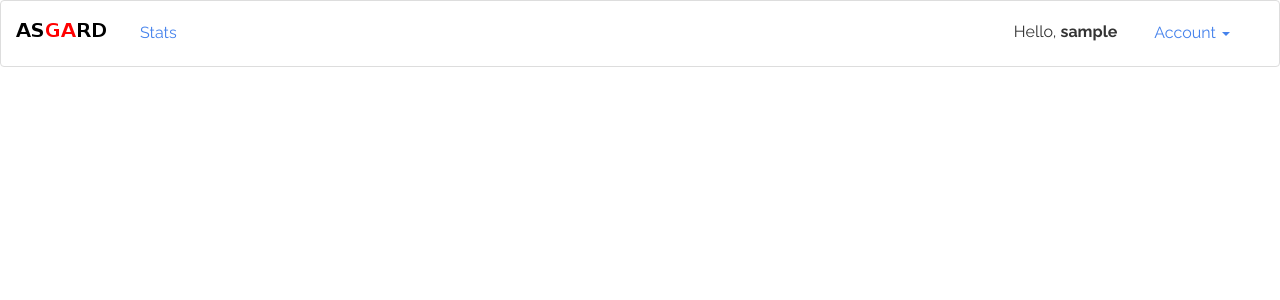
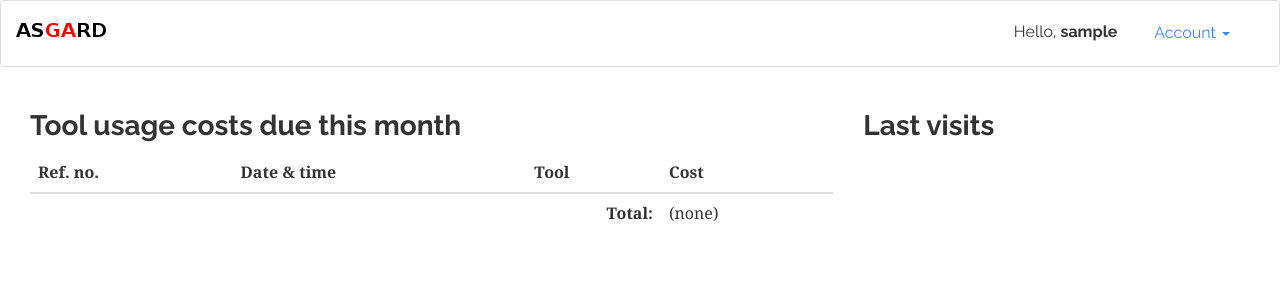
Before and after one commit to festlv/asgard, a Django app: page / in a window 1280 px wide. Shown: the top 300 px of the page. Run offline with Django 3.2, Linux system fonts and the light colour scheme; the visitor is signed in with stand-in values (Sample User, id 1); data that the repository does not hold is empty; parts of the project's set-up code (start-up, migrations or seed data) failed here and were passed over; some libraries are stand-ins or nearby versions.

Commit message:
Adds dashboard in frontend.
Dashboard shows user's due costs this month and last visits.

```diff
--- /dev/null
+++ b/access/managers.py
@@ -0,0 +1,26 @@
+from django.db import models
+
+class ZoneUsageManager(models.Manager):
+
+    def filter_user(self, user):
+        """Return QuerySet filtered by user,"""
+        return self.filter(card__user=user).order_by('-created_datetime')
+
+
+class ToolUsageManager(models.Manager):
+
+    def filter_user_month(self, user, date):
+        """
+        Return QuerySet filtered by user and month,
+        aggregates the sum and displays it.
+        Date should be python's date object.
+
+        Returns a tuple of QuerySet and total usage cost for this QuerySet.
+        """
+
+        qs = self.filter(card__user=user, usage_end__year=date.year,
+                         usage_end__month=date.month)
+
+        total = qs.aggregate(models.Sum('cost'))
+
+        return (qs, total)
--- /dev/null
+++ b/access/templates/access/index.html
@@ -0,0 +1,47 @@
+{% extends "base.html" %}
+{% load staticfiles i18n format_currency %}
+
+{% block body %}
+
+    <div class="container-fluid">
+        <div class="col-md-8">
+            <h3>{% trans "Tool usage costs due this month" %}</h3>
+            <table class="table table-striped">
+                <thead>
+                    <tr>
+                        <th>{% trans "Ref. no." %}</th>
+                        <th>{% trans "Date &amp; time" %}</th>
+                        <th>{% trans "Tool" %}</th>
+                        <th>{% trans "Cost" %}</th>
+                    </tr>
+                    {% for u in tool_usages %}
+
+                    <tr>
+                        <td>{{u.pk}}</td>
+                        <td>{{u.usage_end | date:"SHORT_DATETIME_FORMAT"}}</td>
+                        <td>{{u.tool.title}}</td>
+                        <td>{{u.cost | format_currency}}</td>
+                    </tr>
+                    {% endfor %}
+                    <tr>
+                        <td colspan="3" class="text-right">
+                            <strong>{% trans "Total:" %}</strong></td>
+                        <td>{{tool_usage_total.cost__sum | format_currency}}</td>
+
+            </table>
+
+        </div>
+        <div class="col-md-4">
+            <h3>{% trans "Last visits" %}</h3>
+            <ul class="list-unstyled">
+                {% for e in zone_usages %}
+                    <li>{{e.created_datetime | date:"SHORT_DATETIME_FORMAT" }}</li>
+                {% endfor %}
+            </ul>
+
+
+
+
+        </div>
+    </div>
+{% endblock %}
--- /dev/null
+++ b/access/templatetags/format_currency.py
@@ -0,0 +1,8 @@
+from django import template
+from asgard.utils import format_currency as f_c
+
+register = template.Library()
+
+@register.filter
+def format_currency(value):
+    return f_c(value)
--- a/access/views.py
+++ b/access/views.py
@@ -1,5 +1,16 @@
+from datetime import date
+
 from django.shortcuts import render
+from django.contrib.auth.decorators import login_required
+
+from access.models import ZoneUsage, ToolUsage
 
 
+@login_required
 def index(request):
-    return render(request, 'index.html')
+    zone_usages = ZoneUsage.objects.filter_user(request.user)[:20]
+
+    tool_usages, tool_usage_total = ToolUsage.objects\
+        .filter_user_month(request.user, date.today())
+
+    return render(request, 'access/index.html', locals())
--- a/templates/header.html
+++ b/templates/header.html
@@ -18,10 +18,7 @@
     <!-- Collect the nav links, forms, and other content for toggling -->
     <div class="collapse navbar-collapse" id="bs-example-navbar-collapse-1">
       <ul class="nav navbar-nav">
-        {% if request.user.is_authenticated %}
-            <li class="active"></li>
-            <li><a href="#">{% trans "Stats" %}</a></li>
-        {% endif %}
+
       </ul>
       <ul class="nav navbar-nav navbar-right">
         {% if request.user.is_authenticated %}
--- a/templates/index.html
+++ /dev/null
@@ -1,9 +0,0 @@
-{% extends "base.html" %}
-{% load staticfiles %}
-
-{% block body %}
-
-    <div class="container-fluid">
-
-    </div>
-{% endblock %}
```
Also changed, not shown: access/models.py (+11 -2 lines), access/templatetags/__init__.py (added).
